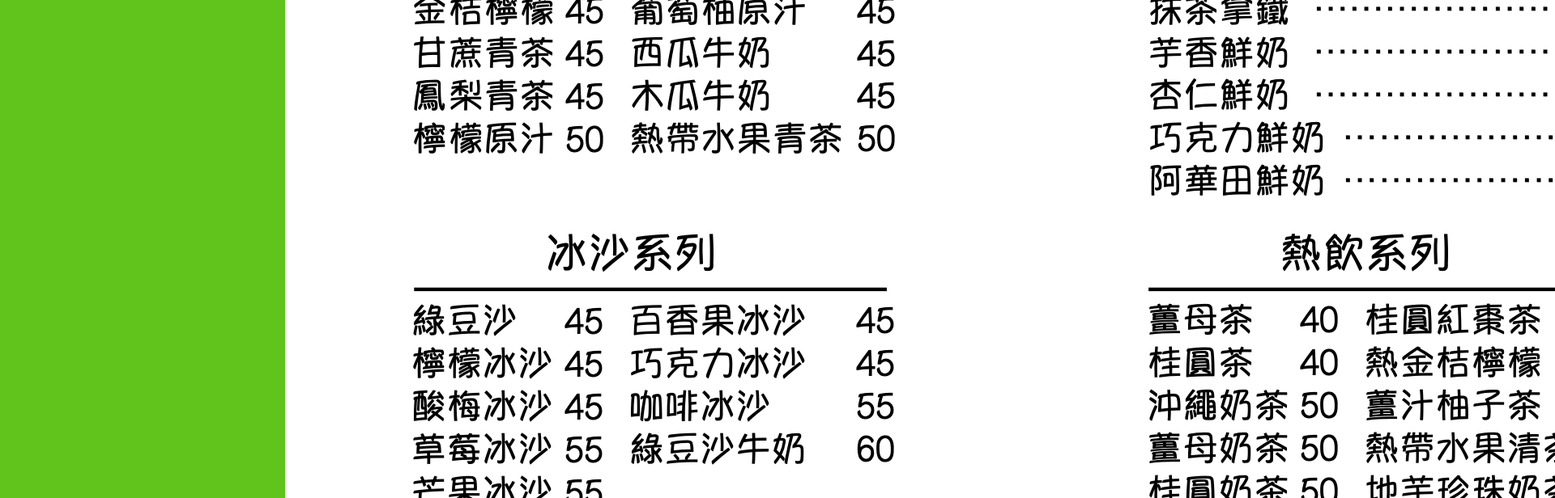
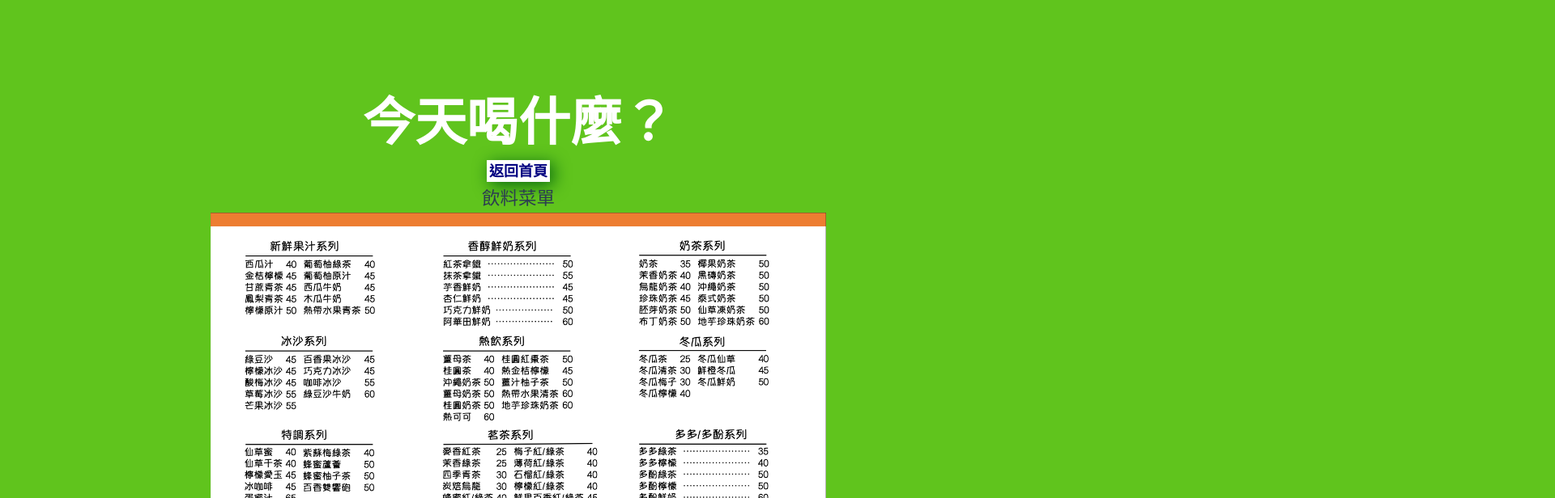
Before and after one commit to jamieyu0914/what-to-drink, a Vue app in the folder frontend/: page /menu in a window 1280 px wide. Shown: the top 616 px of the page at 81% size, 1920 px wide, since content can reach past the window. Built offline with nearby package versions, Linux system fonts and the light colour scheme.

Commit message:
fix: 修正菜單

```diff
--- a/frontend/src/assets/main.css
+++ b/frontend/src/assets/main.css
@@ -5,6 +5,18 @@
   margin: 0 auto;
   padding: 2rem;
   font-weight: normal;
+}
+
+.menuImage {
+    width: 90%;
+    margin: 0 auto;
+    display: flex;
+    justify-content: center;
+}
+
+.menu-image {
+    max-width: 95vh;
+    justify-self: center;
 }
 
 a,
@@ -20,16 +32,3 @@ a,
     background-color: hsla(160, 100%, 37%, 0.2);
   }
 }
-
-@media (min-width: 1024px) {
-  body {
-    display: flex;
-    place-items: center;
-  }
-
-  #app {
-    display: grid;
-    grid-template-columns: 1fr 1fr;
-    padding: 0 2rem;
-  }
-}
--- a/frontend/src/assets/style.css
+++ b/frontend/src/assets/style.css
@@ -87,7 +87,7 @@ body {
 .text-slogan {
   text-align: left;
   margin: auto;
-  font-size: 10vw;
+  font-size: 5vw;
   font-family: Impact, Haettenschweiler, "Arial Narrow Bold", sans-serif;
   font-weight: 800;
   width: fit-content;
@@ -114,7 +114,7 @@ body {
   font-size: larger;
   margin: 10px;
   height: 40px;
-  width: 200px;
+  width: 40vh;
   color: #000080;
   background-color: #fff;
   border: none;
--- a/frontend/src/components/MenuDisplay.vue
+++ b/frontend/src/components/MenuDisplay.vue
@@ -3,7 +3,7 @@
     <h2>飲料菜單</h2>
     <div id="menuContent" class="menu-content">
       <div class="menuImage">
-        <img src="../assets/images/menu.png" alt="Menu Image" />
+        <img class="menu-image" src="../assets/images/menu.png" alt="Menu Image" />
       </div>
     </div>
   </div>
```
Also changed, not shown: 2 other files (tests, documents, lock files or other folders).
